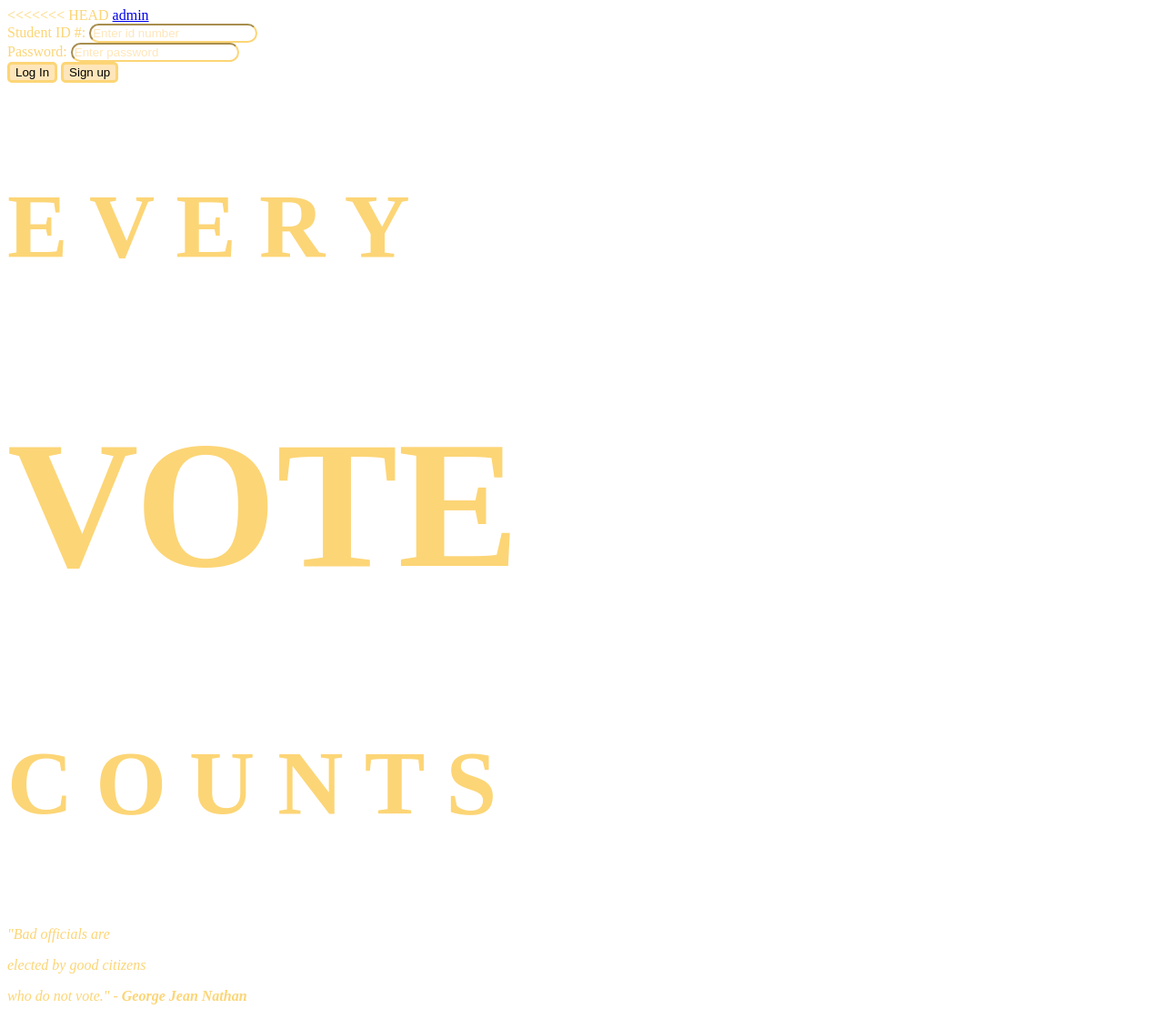
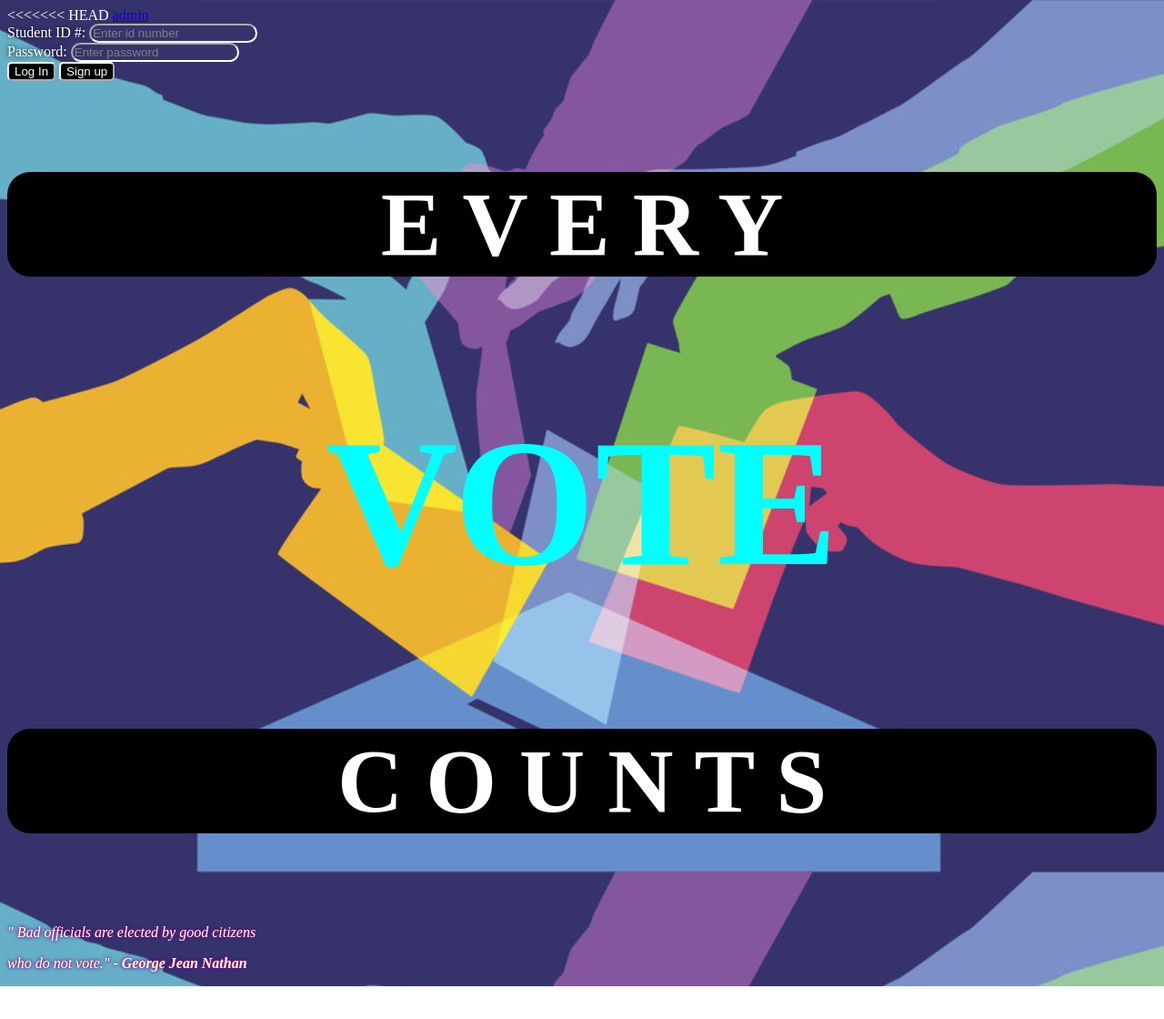
Before and after one commit to hu1juan/election, a website: page html/login.html in a window 1280 px wide. Shown: the whole page at 91% size. After the commit the page ends 1084 px from the top, so only its background shows below. Drawn offline with Linux system fonts and the light colour scheme.

Commit message:
Login Page Design

```diff
--- a/html/login.html
+++ b/html/login.html
@@ -4,7 +4,7 @@
 	<title>Log in</title>
 	<style type="text/css">
 		html {
-		  background: url(../image/bg2.jpg) no-repeat center center fixed;
+		  background: url(../image/bg.jpg) no-repeat center center fixed;
 		  -webkit-background-size: cover;
 		  -moz-background-size: cover;
 		  -o-background-size: cover;
@@ -12,7 +12,7 @@
 		}
 		body{
        		background-color:transparent !important;
-       		color: #fcd576;
+       		color: #fff;
     	}
     	p{
     		font-style: italic;
@@ -20,18 +20,17 @@
     	input.login{
     		border-radius: 25px;
     		background-color: transparent;
-    		color: #fcd576;
-    		border-color: #fcd576;
+    		color: black;
+    		border-color: white;
     	}
     	button.login{
     		border-radius: 5px;
-    		color: black;
-    		border: solid;
-    		border-color: #fcd576;
-    		background-color: #ffe6ba;
+    		background-color: black;
+    		color: white;
+    		border-color: white;
     	}
     	input::-webkit-input-placeholder {
-		color: #ffe6ba !important;
+		color: gray !important;
 		}
 
 		input:-moz-placeholder { /* Firefox 18- */
@@ -44,6 +43,15 @@
 
 		input:-ms-input-placeholder {
 		color: #ffe6ba !important;
+		}
+		p{
+			font-size: 16px;
+			border-color: black;
+			color: white;
+			text-shadow: 0 0 3px #FF0000, 0 0 5px #0000FF;
+		}
+		label{
+			text-shadow:0 0 5px black;
 		}
 	</style>
 </head>
@@ -68,12 +76,13 @@
 
 	<div class="container">
 		<div class="pull-left">
-			<h3 style="font-size: 100px">E V E R Y</h3>
-			<h1 style="font-size: 200px"><strong>VOTE</strong></h1>
-			<h3 style="font-size: 100px">C O U N T S</h3>
-
-			<p>"Bad officials are</p>
-			<p>elected by good citizens</p>
+			<center>
+			<h3 style="font-size: 100px;background-color: black;border-radius: 25px;">E V E R Y</h3>
+			<h1 style="font-size: 200px;color: cyan;"><strong>VOTE</strong></h1>
+			<h3 style="font-size: 100px;background-color: black;border-radius: 25px;">C O U N T S</h3>
+			</center>
+			<p>" Bad officials are elected by good citizens</p>
+			<p></p>
 			<p>who do not vote." - <strong>George Jean Nathan</strong></p>
 		</div>
 	</div>
```
